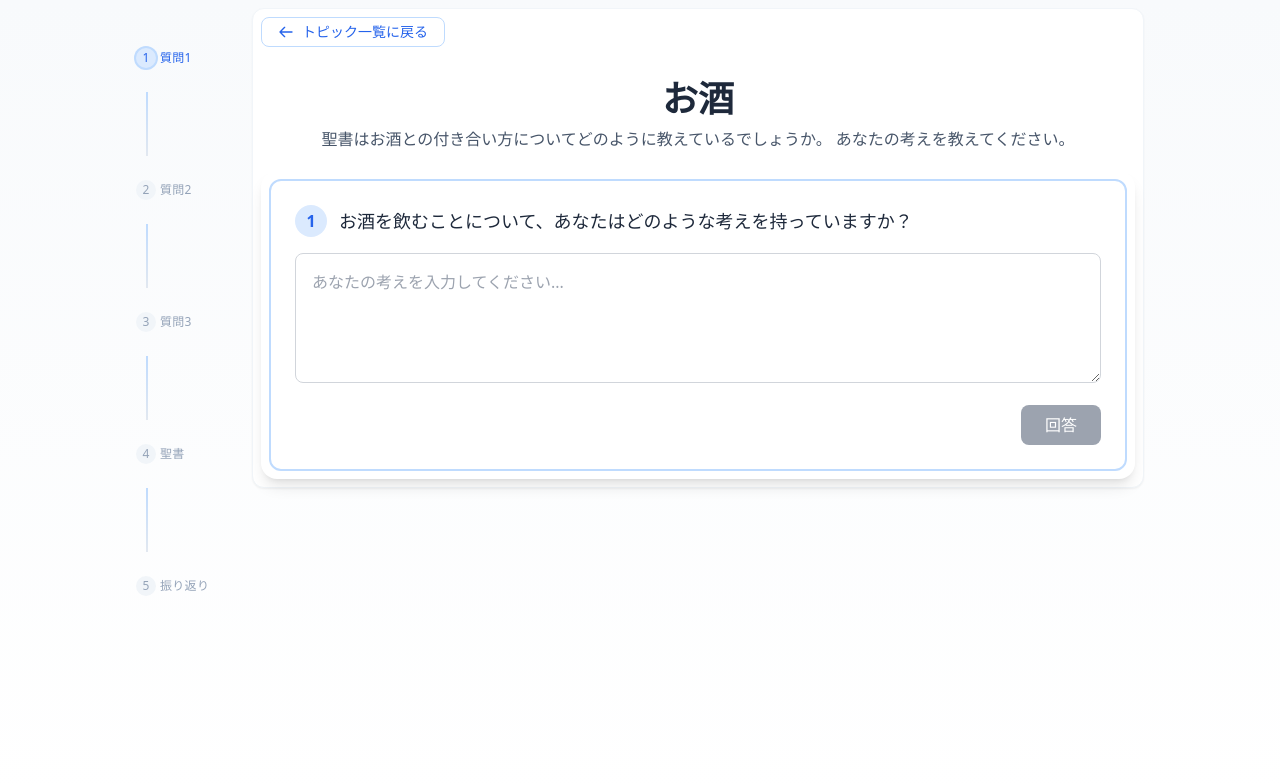
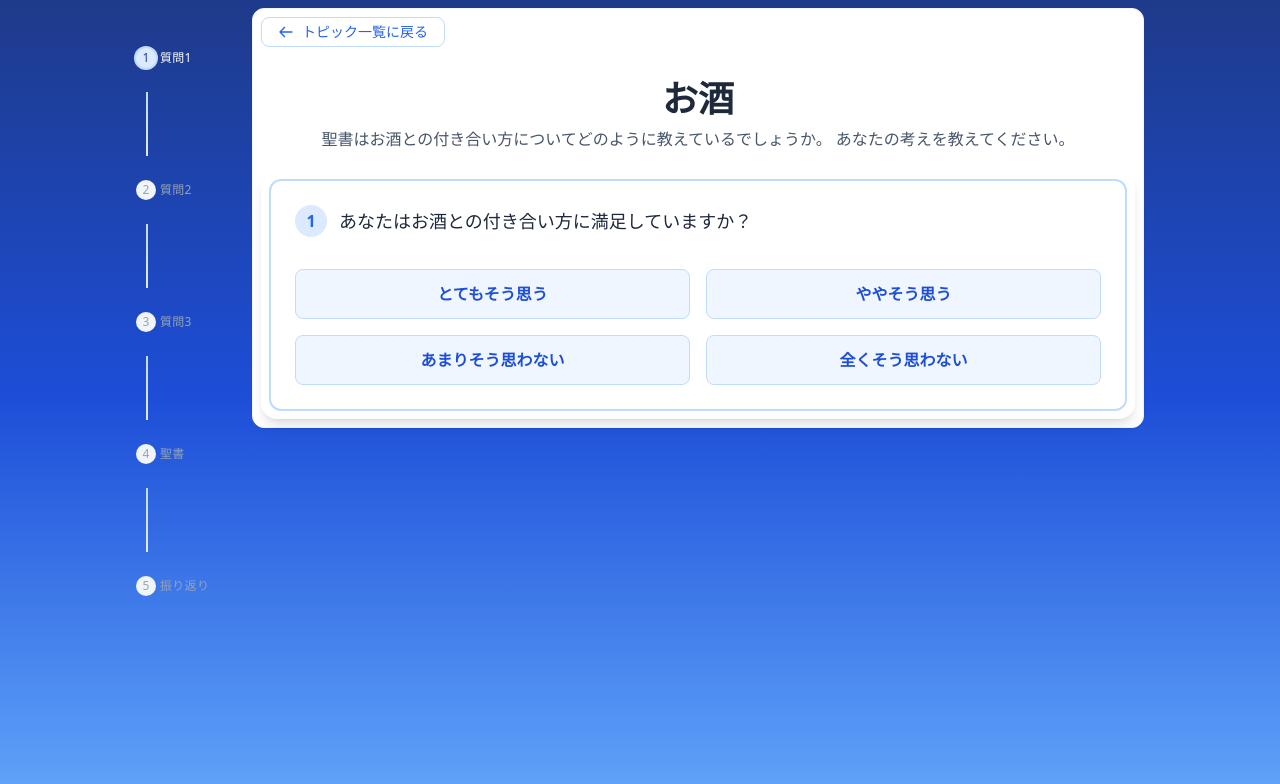
Before and after one commit to ktakahama/bible_study, a Next.js app: page /topics/alcohol in a window 1280 px wide. Shown: the top 784 px of the page. Built offline with nearby package versions, Linux system fonts and the light colour scheme.

Commit message:
SPデザイン修正

```diff
--- a/app/topics/[id]/page.tsx
+++ b/app/topics/[id]/page.tsx
@@ -42,6 +42,9 @@ export default function TopicPage({ params }: { params: Promise<{ id: string }>
     const [displayedReflectionComment, setDisplayedReflectionComment] = useState('');
     const [isReflectionTyping, setIsReflectionTyping] = useState(false);
     const [currentQuestionIndex, setCurrentQuestionIndex] = useState(0);
+    const [choiceLoading, setChoiceLoading] = useState(false);
+    const [choiceComment, setChoiceComment] = useState("");
+    const [choiceTyping, setChoiceTyping] = useState(false);
 
     if (!topic) {
         return (
@@ -166,7 +169,45 @@ export default function TopicPage({ params }: { params: Promise<{ id: string }>
         }
     };
 
-
+    const handleChoice = async (choice: string) => {
+        setChoiceLoading(true);
+        setChoiceComment("");
+        setChoiceTyping(false);
+        try {
+            const response = await fetch('/api/generate-comment', {
+                method: 'POST',
+                headers: { 'Content-Type': 'application/json' },
+                body: JSON.stringify({ answer: choice, question: topic.questions[0] })
+            });
+            if (!response.ok) throw new Error('コメントの生成に失敗しました');
+            const data = await response.json();
+            const comment = data.comment;
+            // タイプライター風
+            setChoiceTyping(true);
+            let currentText = '';
+            const interval = setInterval(() => {
+                if (currentText.length < comment.length) {
+                    currentText = comment.slice(0, currentText.length + 1);
+                    setChoiceComment(currentText);
+                } else {
+                    clearInterval(interval);
+                    setChoiceTyping(false);
+                    setTimeout(() => {
+                        handleNext(choice, comment);
+                        setChoiceComment("");
+                    }, 800);
+                }
+            }, 30);
+        } catch (e) {
+            setChoiceComment('コメントの生成に失敗しました。');
+            setTimeout(() => {
+                handleNext(choice, '');
+                setChoiceComment("");
+            }, 1000);
+        } finally {
+            setChoiceLoading(false);
+        }
+    };
 
     useEffect(() => {
         if (showBibleReferences && !finalComment) {
@@ -175,15 +216,15 @@ export default function TopicPage({ params }: { params: Promise<{ id: string }>
     }, [showBibleReferences]);
 
     return (
-        <div className="min-h-screen bg-gradient-to-b from-slate-50 to-white">
+        <div className="min-h-screen bg-gradient-to-b from-blue-900 via-blue-700 to-blue-400">
             <div className="max-w-5xl mx-auto px-2 py-2">
                 <div className="flex gap-2">
                     {/* タイムライン */}
                     <div className="hidden md:block w-20 flex-shrink-0 mt-10 mr-7">
                         <div className="sticky top-8">
                             <div className="space-y-6">
-                                <div className={`flex items-center ${currentQuestionIndex === 0 ? 'text-blue-600' : 'text-slate-400'}`}>
-                                    <div className={`w-5 h-5 rounded-full flex items-center justify-center ${currentQuestionIndex === 0 ? 'bg-blue-100 ring-2 ring-blue-200' : 'bg-slate-100'}`}>
+                                <div className={`flex items-center ${currentQuestionIndex === 0 ? 'text-white' : 'text-slate-400'}`}>
+                                    <div className={`w-5 h-5 rounded-full flex items-center justify-center ${currentQuestionIndex === 0 ? 'bg-blue-100 ring-2 ring-blue-200 text-blue-800' : 'bg-slate-100'}`}>
                                         <span className="text-xs font-medium">1</span>
                                     </div>
                                     <span className="ml-1 text-xs font-medium tracking-wide">質問1</span>
@@ -310,11 +351,47 @@ export default function TopicPage({ params }: { params: Promise<{ id: string }>
                                                         <h3 className="text-lg font-medium text-slate-800">{topic.questions[currentStep]}</h3>
                                                     </div>
                                                     <div>
-                                                        <AIChat
-                                                            key={`question-${currentStep}`}
-                                                            onNext={handleNext}
-                                                            question={topic.questions[currentStep]}
-                                                        />
+                                                        {currentStep === 0 ? (
+                                                            <div className="grid grid-cols-1 sm:grid-cols-2 gap-4 mt-4">
+                                                                {["とてもそう思う", "ややそう思う", "あまりそう思わない", "全くそう思わない"].map((choice, idx) => (
+                                                                    <button
+                                                                        key={choice}
+                                                                        className="w-full bg-blue-50 border border-blue-200 rounded-lg py-3 px-4 text-blue-700 font-semibold hover:bg-blue-100 transition-colors"
+                                                                        onClick={() => handleChoice(choice)}
+                                                                        disabled={choiceLoading}
+                                                                    >
+                                                                        {choice}
+                                                                    </button>
+                                                                ))}
+                                                                {choiceLoading && (
+                                                                    <div className="col-span-2 flex justify-center items-center mt-2">
+                                                                        <span className="text-blue-500 animate-pulse">AI牧師がコメントを考えています...</span>
+                                                                    </div>
+                                                                )}
+                                                                {choiceComment && (
+                                                                    <div className="col-span-2 mt-4 bg-blue-50 rounded-xl p-4">
+                                                                        <div className="flex items-center mb-2">
+                                                                            <svg className="w-4 h-4 text-blue-600 mr-2" fill="none" stroke="currentColor" viewBox="0 0 24 24">
+                                                                                <path strokeLinecap="round" strokeLinejoin="round" strokeWidth={2} d="M8 10h.01M12 10h.01M16 10h.01M9 16H5a2 2 0 01-2-2V6a2 2 0 012-2h14a2 2 0 012 2v8a2 2 0 01-2 2h-5l-5 5v-5z" />
+                                                                            </svg>
+                                                                            <h4 className="text-sm font-medium text-blue-600">AI牧師のコメント</h4>
+                                                                        </div>
+                                                                        <p className="text-slate-700 text-sm break-words">
+                                                                            {choiceComment}
+                                                                            {choiceTyping && (
+                                                                                <span className="inline-block w-2 h-4 ml-1 bg-blue-600 animate-pulse" />
+                                                                            )}
+                                                                        </p>
+                                                                    </div>
+                                                                )}
+                                                            </div>
+                                                        ) : (
+                                                            <AIChat
+                                                                key={`question-${currentStep}`}
+                                                                onNext={handleNext}
+                                                                question={topic.questions[currentStep]}
+                                                            />
+                                                        )}
                                                     </div>
                                                 </motion.div>
                                             )}
--- a/data/topics.ts
+++ b/data/topics.ts
@@ -24,14 +24,14 @@ export const categories: Category[] = [
     {
         id: "relationships",
         title: "人間関係",
-        description: "神との関係、人との関係について学びます。",
+        description: "神との関係、人との関係について学びましょう。",
         topics: [
             {
                 id: "love",
                 title: "愛",
-                description: "神の愛と人間関係における愛について学びます。",
+                description: "神の愛と人間関係における愛について学びましょう。",
                 questions: [
-                    "あなたが人生で体験してきた『愛』の中で、特に心に残っているものは何ですか？それはなぜでしょうか？",
+                    "あなたは日常生活の中で、愛を感じることが多いですか？",
                     "あなたは誰かを『無条件に愛する』ことができた経験がありますか？そのとき、あなたはどのように変わりましたか？",
                     "あなたにとって、愛とはどのようなものですか？具体的な場面を思い出せますか？"
                 ],
@@ -59,9 +59,9 @@ export const categories: Category[] = [
             {
                 id: "relationships",
                 title: "人間関係",
-                description: "神の導きに従った人間関係の築き方を学びます。",
+                description: "神の導きに従った人間関係の築き方を学びましょう。",
                 questions: [
-                    "今、あなたにとって最も大切な人間関係はどのようなものでしょうか？その理由は何ですか？",
+                    "あなたは今の人間関係に満足していますか？",
                     "その関係をより良く保つために、日々どのような工夫をしていますか？",
                     "あなたの大切な人間関係は、あなたの人生にどのような影響を与えていますか？"
                 ],
@@ -95,9 +95,9 @@ export const categories: Category[] = [
             {
                 id: "marriage",
                 title: "結婚",
-                description: "神が定めた結婚の意味と、夫婦関係の築き方について学びます。",
+                description: "神が定めた結婚の意味と、夫婦関係の築き方について学びましょう。",
                 questions: [
-                    "あなたは結婚にどのような意義を感じていますか？それはどのような背景から来ていると思いますか？",
+                    "あなたは結婚に対して前向きな気持ちを持っていますか？",
                     "理想の夫婦関係を築くうえで、あなたが大切にしたい姿勢や価値観は何ですか？",
                     "あなたにとって、結婚とはどのような意味を持っていますか？"
                 ],
@@ -127,14 +127,14 @@ export const categories: Category[] = [
     {
         id: "work",
         title: "仕事と生活",
-        description: "仕事と生活のバランス、そして神の導きについて学びます。",
+        description: "仕事と生活のバランス、そして神の導きについて学びましょう。",
         topics: [
             {
                 id: "career",
                 title: "キャリア",
-                description: "仕事と人生のバランス、そして神の導きについて学びます。",
+                description: "仕事と人生のバランス、そして神の導きについて学びましょう。",
                 questions: [
-                    "あなたは仕事や働くことに、どのような目的や使命を見いだしていますか？",
+                    "あなたは今の仕事やキャリアに満足していますか？",
                     "日々の仕事の中で、どのように自分らしさを表現していますか？",
                     "あなたが仕事を通して社会に与えたい影響は何ですか？"
                 ],
@@ -168,9 +168,9 @@ export const categories: Category[] = [
             {
                 id: "leadership",
                 title: "リーダーシップ",
-                description: "真のリーダーシップと、人を導くことの意味について学びます。",
+                description: "真のリーダーシップと、人を導くことの意味について学びましょう。",
                 questions: [
-                    "あなたの周りにいる『模範的なリーダー』には、どんな特徴がありますか？",
+                    "あなたは自分にリーダーシップがあると感じますか？",
                     "あなたが人を導く立場に立つとき、大切にしている信念は何ですか？",
                     "リーダーシップとは、あなたにとってどのような意味を持っていますか？"
                 ],
@@ -198,9 +198,9 @@ export const categories: Category[] = [
             {
                 id: "money",
                 title: "お金",
-                description: "お金との向き合い方と、神の視点から見た富の意味について学びます。",
+                description: "お金との向き合い方と、神の視点から見た富の意味について学びましょう。",
                 questions: [
-                    "お金との付き合い方について、あなたはどんな価値観を持っていますか？",
+                    "あなたはお金との付き合い方に自信がありますか？",
                     "豊かさとは、どのような状態だと感じますか？",
                     "あなたにとって、お金とはどのような存在ですか？"
                 ],
@@ -236,14 +236,14 @@ export const categories: Category[] = [
     {
         id: "life",
         title: "人生",
-        description: "人生の様々な側面について、神の視点から学びます。",
+        description: "人生の様々な側面について、神の視点から学びましょう。",
         topics: [
             {
                 id: "purpose",
                 title: "人生の目的",
-                description: "人生の意味と目的について、聖書の視点から学びます。",
+                description: "人生の意味と目的について、聖書の視点から学びましょう。",
                 questions: [
-                    "あなたは『自分は何のために生まれてきたのか』と問いかけたことがありますか？そのとき、どのような答えにたどり着きましたか？",
+                    "あなたは自分の人生の目的が明確だと思いますか？",
                     "今のあなたの生き方は、自分が目指す方向に近づいていると感じますか？なぜそう感じるのでしょうか？",
                     "あなたが『人生の目的』に確信を持てた瞬間があれば、それはどんな経験からでしたか？"
                 ],
@@ -271,9 +271,9 @@ export const categories: Category[] = [
             {
                 id: "happiness",
                 title: "幸せ",
-                description: "真の幸せと、神が与える喜びについて学びます。",
+                description: "真の幸せと、神が与える喜びについて学びましょう。",
                 questions: [
-                    "あなたにとっての『幸せ』とはどのような状態でしょうか？",
+                    "あなたは今、幸せだと感じていますか？",
                     "最近、心から喜びを感じた出来事があれば、それを教えてください。",
                     "あなたの人生観は、これまでの経験を通してどのように変化してきましたか？"
                 ],
@@ -307,9 +307,9 @@ export const categories: Category[] = [
             {
                 id: "death",
                 title: "死",
-                description: "死の意味と、永遠の命について学びます。",
+                description: "死の意味と、永遠の命について学びましょう。",
                 questions: [
-                    "『死』について考えるとき、あなたの心にはどんな思いや感情が湧いてきますか？それはなぜでしょうか？",
+                    "あなたは死について考えるとき、不安を感じますか？",
                     "大切な人との別れを通して、あなたの人生観はどのように変わりましたか？",
                     "あなたは、死後の世界についてどのように考えていますか？"
                 ],
@@ -345,14 +345,14 @@ export const categories: Category[] = [
     {
         id: "spiritual",
         title: "霊的生活",
-        description: "信仰生活と霊的成長について学びます。",
+        description: "信仰生活と霊的成長について学びましょう。",
         topics: [
             {
                 id: "peace",
                 title: "平安",
-                description: "神から与えられる真の平安について学びます。",
+                description: "神から与えられる真の平安について学びましょう。",
                 questions: [
-                    "あなたがこれまでに体験した『平安』の中で、特に深かった時はどんな時でしたか？",
+                    "あなたは日々、心の平安を感じていますか？",
                     "心が乱れるとき、あなたはどのようにして神の平安を取り戻しますか？",
                     "あなたにとって、心の平安とはどのような状態ですか？"
                 ],
@@ -380,9 +380,9 @@ export const categories: Category[] = [
             {
                 id: "stress",
                 title: "ストレス",
-                description: "ストレスとの向き合い方と神の平安について学びます。",
+                description: "ストレスとの向き合い方と神の平安について学びましょう。",
                 questions: [
-                    "今、あなたが感じているストレスや不安にはどのようなものがありますか？",
+                    "あなたはストレスをうまくコントロールできていると思いますか？",
                     "そのストレスと向き合うとき、どのような方法で対処していますか？",
                     "あなたの心の平安を保つために、日々どのような工夫をしていますか？"
                 ],
@@ -416,9 +416,9 @@ export const categories: Category[] = [
             {
                 id: "gratitude",
                 title: "感謝",
-                description: "神への感謝とその表現方法について学びます。",
+                description: "神への感謝とその表現方法について学びましょう。",
                 questions: [
-                    "最近、心から感謝した出来事は何ですか？その出来事はあなたに何を教えてくれましたか？",
+                    "あなたは日常で感謝の気持ちを持つことが多いですか？",
                     "感謝の気持ちをどのように表現していますか？",
                     "あなたが感謝を感じるとき、どのような感情や体験を伴うことが多いですか？"
                 ],
@@ -448,14 +448,14 @@ export const categories: Category[] = [
     {
         id: "character",
         title: "人格と品性",
-        description: "クリスチャンとしての人格形成と品性について学びます。",
+        description: "クリスチャンとしての人格形成と品性について学びましょう。",
         topics: [
             {
                 id: "wisdom-1",
                 title: "知恵",
                 description: "人生の重要な決断において、聖書の知恵をどのように活かすことができるでしょうか。",
                 questions: [
-                    "あなたがこれまでに下した最も重要な決断は何ですか？その決断に至った理由を教えてください。",
+                    "あなたは大切な場面で知恵を活かせていると感じますか？",
                     "難しい決断を迫られた時、どのように判断を下していますか？",
                     "あなたにとって「知恵」とは何ですか？それはどのように身につけることができると思いますか？"
                 ],
@@ -483,9 +483,9 @@ export const categories: Category[] = [
             {
                 id: "integrity",
                 title: "誠実さ",
-                description: "ビジネスや人生における誠実さの重要性について学びます。",
+                description: "ビジネスや人生における誠実さの重要性について学びましょう。",
                 questions: [
-                    "『誠実であること』を試される場面に出会ったとき、あなたはどのように応じましたか？",
+                    "あなたは普段から誠実に行動できていると思いますか？",
                     "人に見られていない時にも誠実さを保つために、あなたが心がけていることは何ですか？",
                     "あなたにとって、誠実さとはどのような意味を持っていますか？"
                 ],
@@ -515,14 +515,14 @@ export const categories: Category[] = [
     {
         id: "health",
         title: "健康と生活習慣",
-        description: "聖書に基づく健康的な生活の知恵を学びます。",
+        description: "聖書に基づく健康的な生活の知恵を学びましょう。",
         topics: [
             {
                 id: "alcohol",
                 title: "お酒",
                 description: "聖書はお酒との付き合い方についてどのように教えているでしょうか。",
                 questions: [
-                    "お酒を飲むことについて、あなたはどのような考えを持っていますか？",
+                    "あなたはお酒との付き合い方に満足していますか？",
                     "『適度』とは何かを、あなたはどのように判断していますか？",
                     "お酒との関わりを通して、どのように自分と向き合っていますか？"
                 ],
@@ -546,7 +546,7 @@ export const categories: Category[] = [
                 title: "睡眠",
                 description: "聖書は休息と睡眠の重要性について何を教えているでしょうか。",
                 questions: [
-                    "あなたにとって、質の良い睡眠とはどのようなものですか？",
+                    "あなたは普段、十分な睡眠がとれていると感じますか？",
                     "安らかな眠りを得るために、どのような工夫をしていますか？",
                     "休息の時間をどのように過ごすのが好きですか？"
                 ],
@@ -570,7 +570,7 @@ export const categories: Category[] = [
                 title: "病気",
                 description: "聖書は病気と癒しについてどのように教えているでしょうか。",
                 questions: [
-                    "あなたが病気の中で体験した学びや気づきはありますか？",
+                    "あなたは健康について十分に気をつけていると思いますか？",
                     "健康について、どのような考えや価値観を持っていますか？",
                     "病気を通して、あなたの人生観はどのように変わりましたか？"
                 ],
```
Also changed, not shown: app/components/TypewriterBubble.tsx (added, +44 -0 lines), app/page.tsx (+18 -16 lines).
